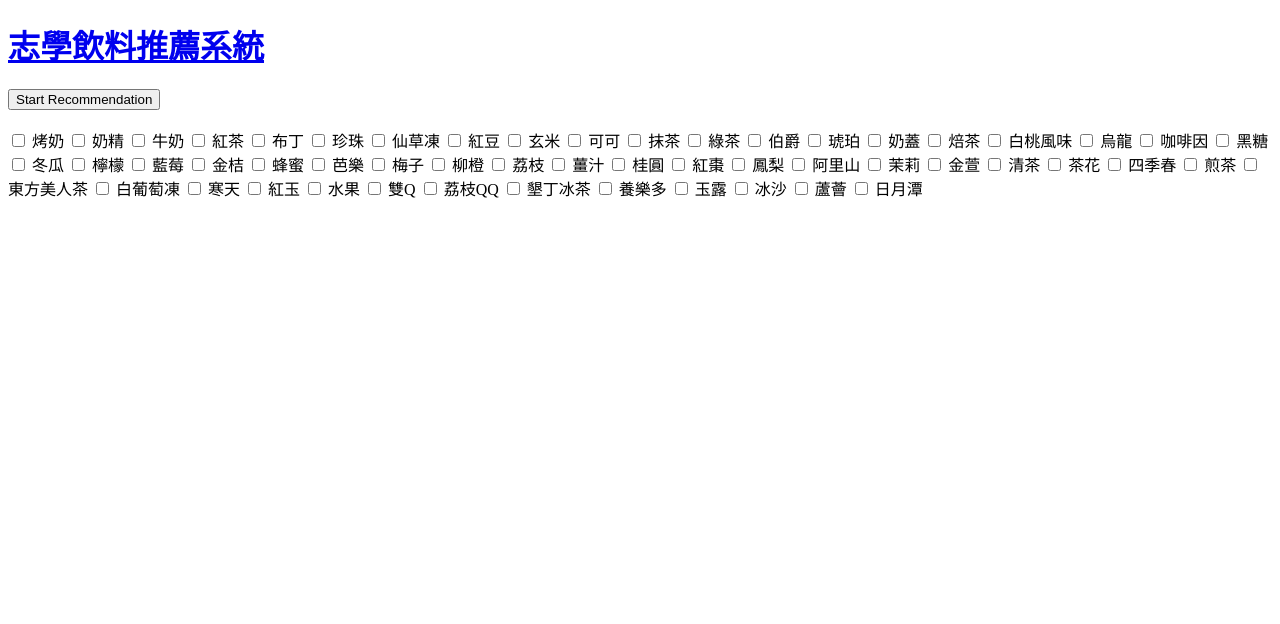
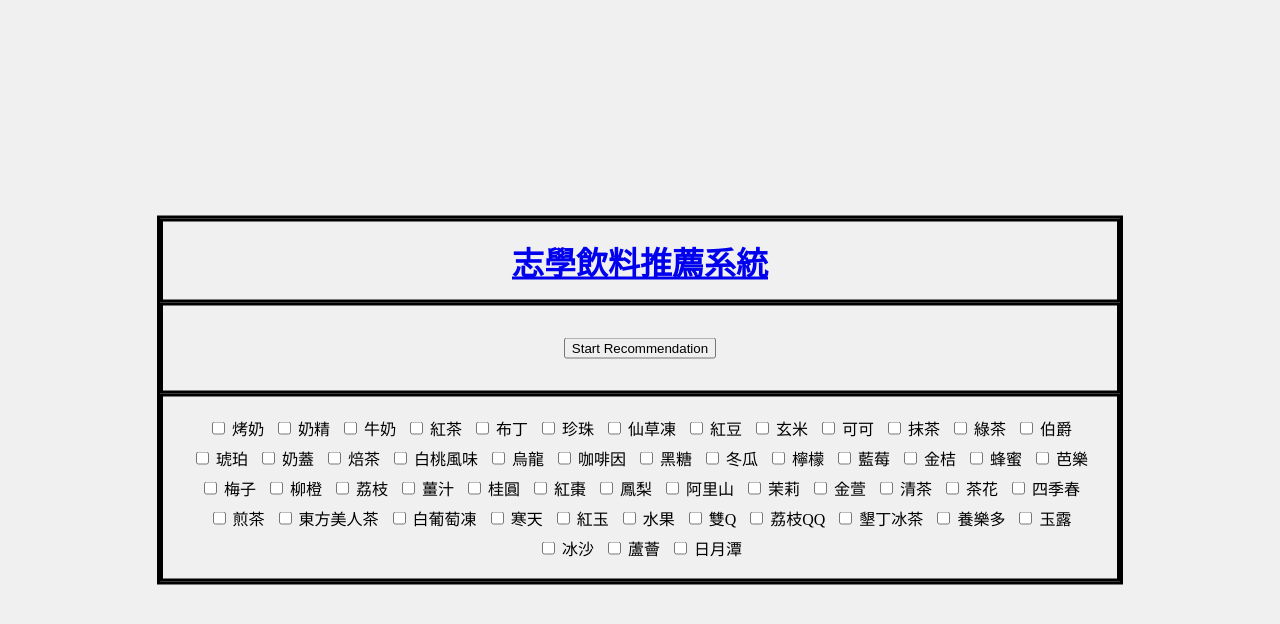
Before and after one commit to Shiauter/Drink-Recommendation-System, a Flask app: page / in a window 1280 px wide. Shown: the top 624 px of the page. Run offline with Flask 2, Linux system fonts and the light colour scheme.

Commit message:
Add files via upload

```diff
--- a/backend.py
+++ b/backend.py
@@ -17,4 +17,4 @@ def predict():
     return render_template('result.html', data=res, features=features)
 
 if __name__ == "__main__":
-    app.run()
+    app.run(debug=False)
--- /dev/null
+++ b/static/mystyle.css
@@ -0,0 +1,41 @@
+body {
+	background: #F0F0F0;
+	margin: 0;
+	height: 100%;
+	width: 100%;
+}
+
+.container > h1 {
+	margin: 0;
+	padding: 16px 0;
+	border: 3px solid black;
+}
+
+.submit-button {
+	margin: 0;
+	padding: 32px 0;
+	border: 3px solid black;
+}
+
+.option-section {
+	padding: 16px 16px;
+	border: 3px solid black;
+}
+
+.options {
+	display: inline-block;
+	margin: 3px;
+}
+
+.container {
+	height: auto;
+	width: 75%;
+	justify-content: center;
+	text-align: center;
+	margin: 0;
+	position: absolute;
+	top: 50%;
+	left: 50%;
+	transform: translate(-50%, -50%);
+	border: 3px solid black;
+}
--- a/templates/index.html
+++ b/templates/index.html
@@ -1,28 +1,30 @@
 <!DOCTYPE html>
 <html>
 	<head>
+		<link rel="stylesheet" href="{{ url_for('static', filename='mystyle.css') }}">
 		<title>志學飲料推薦系統</title>
 	</head>
 
 	<body>
-
-
+		<div class="container">
 			<h1>
 				<a href="/">志學飲料推薦系統</a>
 			</h1>
 
-		{% if data %}
-		<p>Recommendation for you</p>
-		<p>{{ data }}</p>
-		{% endif %}
-		<form action="/result" method="post" id="form">
+			<form action="/result" method="post">
+				<div class="submit-button">
 					<input type="submit" value="Start Recommendation">
-			<br><br>
+				</div>
+				<div class="option-section">
 					{% for option in features %}
+						<div class="options">
 							<input type="checkbox" id="{{ option }}" name="{{ option }}" value="{{ option }}">
 							<label >{{ option }}</label>
+						</div>
 					{% endfor %}
+				</div>
 			</form>
+		</div>
 
 	</body>
 </html>
--- a/templates/result.html
+++ b/templates/result.html
@@ -1,12 +1,13 @@
 <!DOCTYPE html>
 <html>
 	<head>
+		<link rel="stylesheet" href="{{ url_for('static', filename='mystyle.css') }}">
 		<title>志學飲料推薦系統</title>
 	</head>
 
 	<body>
 
-
+		<div class="content">
 			<h1>
 				<a href="/">志學飲料推薦系統</a>
 			</h1>
@@ -22,6 +23,7 @@
 					</ol>
 				{% endfor %}
 			{% endif %}
+		</div>
 
 	</body>
 </html>
```
Lines whose indentation alone changed are shown as unchanged.
